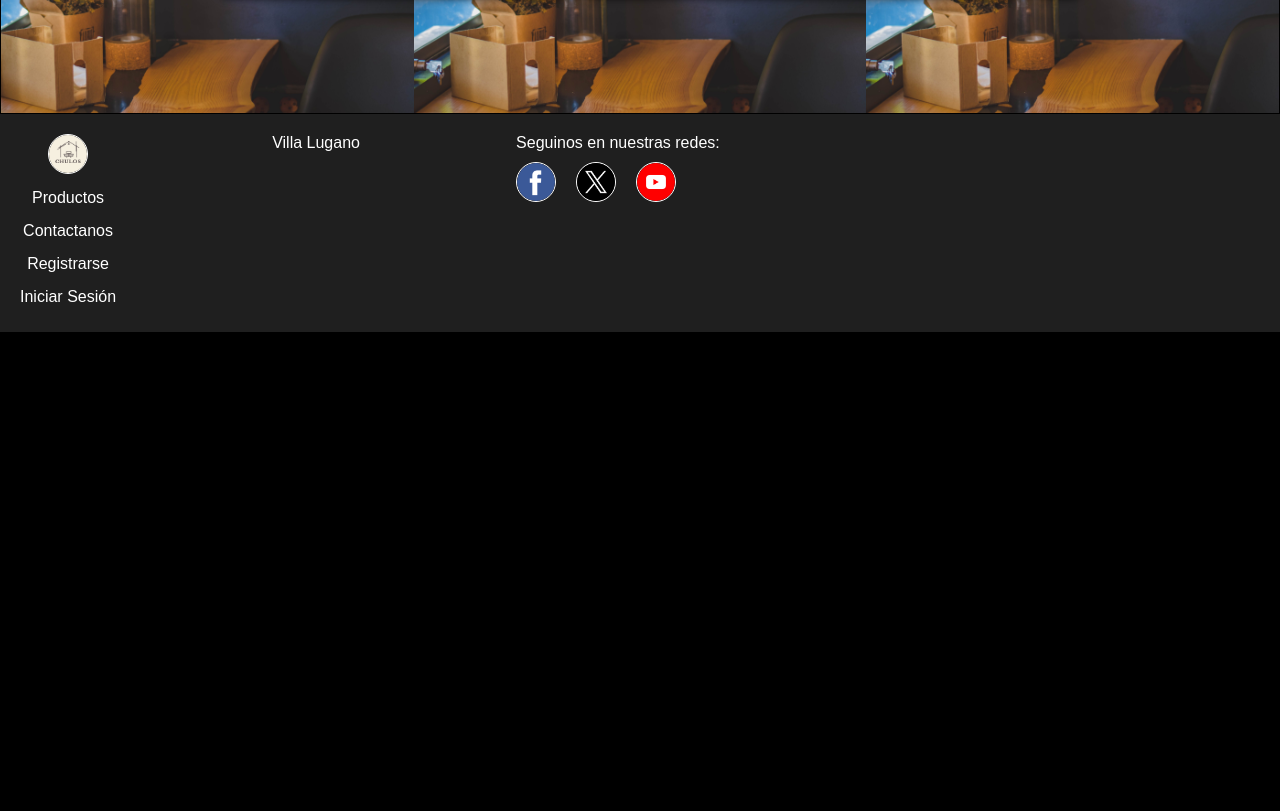
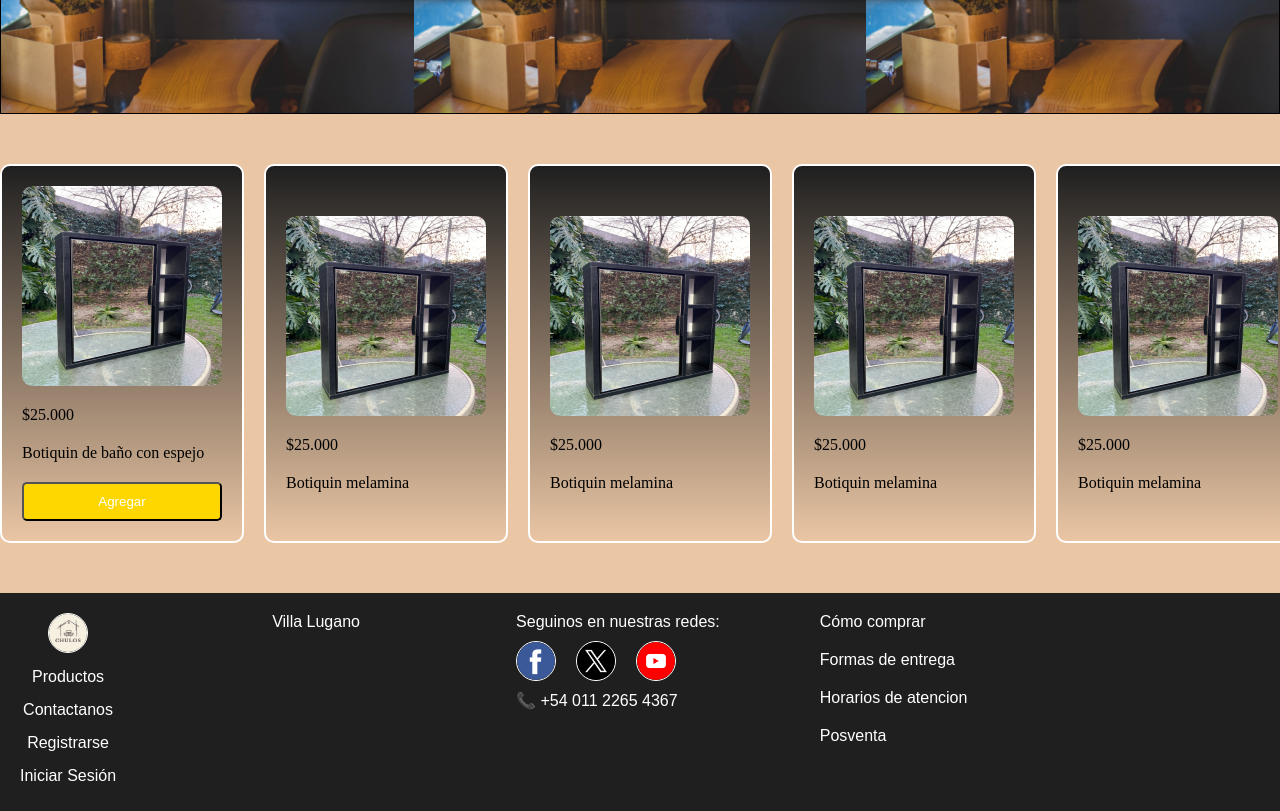
Before and after one commit to Jonnhyortega/decoracion-chulo, a plain HTML site: page index.html in a window 1280 px wide. Shown: the part 641-1452 px from the top of the page. Before the commit the page ends 973 px from the top, so only its background shows below. Drawn offline with Linux system fonts and the light colour scheme; grey boxes are pictures that could not be loaded; a web font is replaced by a local one.

Commit message:
inicio de section productos

```diff
--- a/assets/styles.css
+++ b/assets/styles.css
@@ -1,6 +1,8 @@
 @import url("https://fonts.googleapis.com/css2?family=Barlow+Condensed:wght@300&family=IBM+Plex+Mono:ital,wght@1,500&family=Space+Mono:wght@700&display=swap");
+@import url("https://fonts.googleapis.com/css2?family=Montserrat:wght@900&display=swap");
 :root {
   /* FONTS */
+  --texto-montserrat: "Montserrat", sans-serif;
   --texto-general: "Barlow Condensed", sans-serif;
   --text-titulo: "IBM Plex Mono", monospace;
   /* COLORS */
@@ -231,9 +233,9 @@ nav ul {
 }
 
 .box-hero-main span {
-  font-family: var(--text-titulo);
+  font-family: var(--texto-montserrat);
   font-size: 50px;
-  font-weight: 600;
+  font-weight: 700;
   background: repeating-linear-gradient(
     to right,
     #fffefe,
@@ -256,8 +258,8 @@ nav ul {
   display: flex;
   justify-content: center;
   align-items: center;
-  width: 180px;
-  height: 30px;
+  width: 220px;
+  height: 45px;
   border-radius: 5px;
   text-align: center;
   background-color: var(--secondary-color);
@@ -293,6 +295,9 @@ nav ul {
   box-shadow: 0 7px 50px 5px #00000077;
   /* transform: scale(1.015); */
   transition: 0.7s ease;
+  width: 220px;
+  height: 45px;
+  letter-spacing: 5px;
 }
 
 /* SECTION1: HERO */
@@ -353,8 +358,57 @@ footer {
   display: flex;
   gap: 20px;
 }
+
+.footer-info {
+  display: flex;
+  flex-direction: column;
+  gap: 20px;
+}
+
+.footer-info a {
+  text-decoration: none;
+  color: white;
+  font-family: var(--texto-general);
+}
+
+.footer-info a:hover {
+  color: gold;
+}
 /* FOOTER */
 
-/* PRODUCTS */
+/* PRODUCTOS */
+#productos {
+  padding: 50px 0px 50px 0px;
+  width: 100%;
+  background-color: var(--secondary-color);
+  overflow: scroll;
+  display: flex;
+  gap: 20px;
+}
 
-/* PRODUCTS */
+.card {
+  background: linear-gradient(to bottom, #1f1f1f, var(--secondary-color));
+  padding: 20px;
+  width: 400px;
+  border: 2px solid white;
+  display: flex;
+  flex-direction: column;
+  justify-content: center;
+  border-radius: 10px;
+  gap: 20px;
+}
+
+#producto-img {
+  width: 200px;
+  height: 200px;
+  border-radius: 10px;
+}
+
+.card button {
+  background-color: gold;
+  cursor: pointer;
+  color: white;
+  padding: 10px;
+  border-radius: 5px;
+}
+/* PRODUCTOS */
--- a/index.html
+++ b/index.html
@@ -14,7 +14,7 @@
 
     <header>
  <div id="descuento-box" class="text-class-1">
-      <span>💰 15% OFF EFECTIVO </span><span>💰15% OFF TRANSFERENCIA</span>
+      <span>💸 15% OFF EFECTIVO </span><span>💰15% OFF TRANSFERENCIA</span>
     </div>
       <div class="input-container">
         <input type="search" />
@@ -44,13 +44,65 @@
       <div class="box-hero-main">
         <div class="box-hero-left">
           <span>Decoración de interiores</span>
-          <a id="ver-productos" href="">Ver productos</a>
+          <a id="ver-productos" href="#productos">Ver productos</a>
         </div>
 
         <div class="box-hero-right">
           <img src="/assets/imgs/logo-header.png" alt="Logo-hero" />
         </div>
       </div>
+    </section>
+
+    <section id="productos">
+      <div class="card">
+        <img id="producto-img" src="./assets/imgs/botiquin-blanco.jpeg" alt="">
+        <span id="price">$25.000</span>
+        <span id="description">Botiquin de baño con espejo</span>
+        <button>Agregar</button>
+      </div>
+
+      <div class="card">
+        <img id="producto-img" src="./assets/imgs/botiquin-blanco.jpeg" alt="">
+        <span id="price">$25.000</span>
+        <span id="description">Botiquin melamina</span>
+      </div>
+
+      <div class="card">
+        <img id="producto-img" src="./assets/imgs/botiquin-blanco.jpeg" alt="">
+        <span id="price">$25.000</span>
+        <span id="description">Botiquin melamina</span>
+      </div>
+
+      <div class="card">
+        <img id="producto-img" src="./assets/imgs/botiquin-blanco.jpeg" alt="">
+        <span id="price">$25.000</span>
+        <span id="description">Botiquin melamina</span>
+      </div>
+
+      <div class="card">
+        <img id="producto-img" src="./assets/imgs/botiquin-blanco.jpeg" alt="">
+        <span id="price">$25.000</span>
+        <span id="description">Botiquin melamina</span>
+      </div>
+
+      <div class="card">
+        <img id="producto-img" src="./assets/imgs/botiquin-blanco.jpeg" alt="">
+        <span id="price">$25.000</span>
+        <span id="description">Botiquin melamina</span>
+      </div>
+
+      <div class="card">
+        <img id="producto-img" src="./assets/imgs/botiquin-blanco.jpeg" alt="">
+        <span id="price">$25.000</span>
+        <span id="description">Botiquin melamina</span>
+      </div>
+
+      <div class="card">
+        <img id="producto-img" src="./assets/imgs/botiquin-blanco.jpeg" alt="">
+        <span id="price">$25.000</span>
+        <span id="description">Botiquin melamina</span>
+      </div>
+
     </section>
 
     <footer>
@@ -111,6 +163,14 @@
             />
           </a>
         </div>
+        <span> 📞 +54 011 2265 4367</span>
+      </div>
+
+      <div class="footer-info">
+        <a href="">Cómo comprar</a>
+        <a href="">Formas de entrega</a>
+        <a href="">Horarios de atencion</a>
+        <a href="">Posventa</a>
       </div>
     </footer>
   </body>
```
